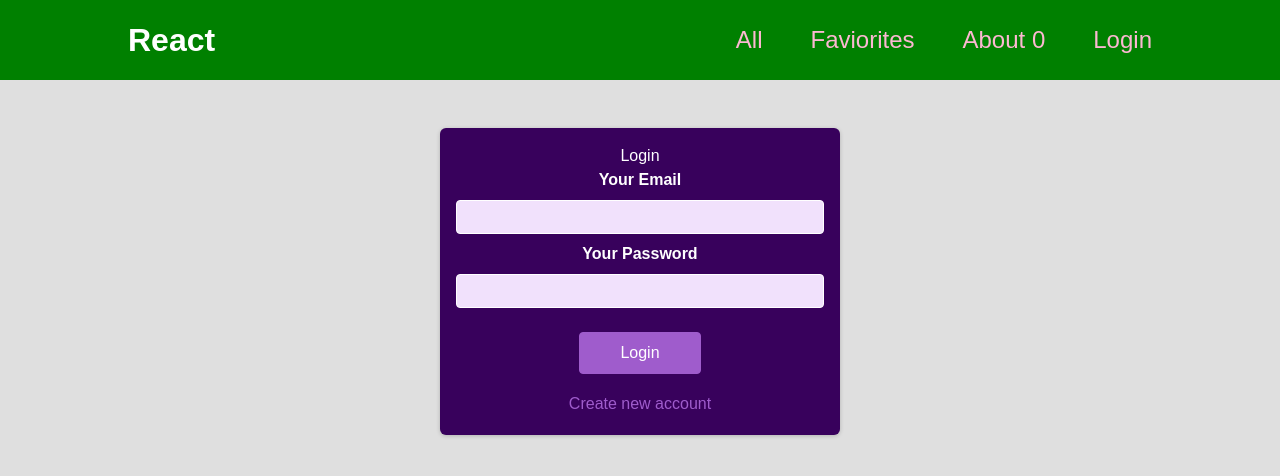
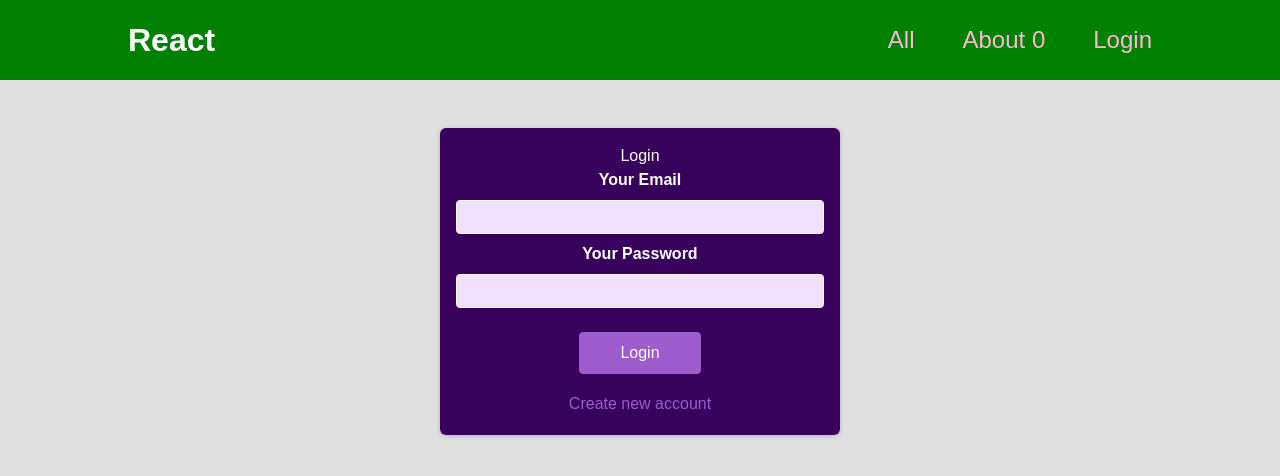
Before and after one commit to wwdfdo/react-form, a React (Create React App) app: page /login in a window 1280 px wide. Shown: the top 476 px of the page. Built offline with nearby package versions, Linux system fonts and the light colour scheme.

Commit message:
added logout

```diff
--- a/src/Components/Layout/Navigation.js
+++ b/src/Components/Layout/Navigation.js
@@ -4,9 +4,18 @@ import classes from "./Navigation.module.css";
 import { useContext } from "react";
 
 import FavoritesContext from "../../store/favorites-context";
+import AuthContext from "../../store/auth-context";
 
 const Navigation = () => {
   const favotitesCtx = useContext(FavoritesContext);
+
+  const authCtx = useContext(AuthContext);
+
+  const isLoggedIn = authCtx.isLoggedIn;
+
+  const logoutHandler = () => {
+    authCtx.logout();
+  };
 
   return (
     <header className={classes.header}>
@@ -16,17 +25,26 @@ const Navigation = () => {
           <li>
             <Link to="/">All</Link>
           </li>
+          {isLoggedIn && (
             <li>
               <Link to="/favorites">Faviorites</Link>
             </li>
+          )}
           <li>
             <Link to="/about">
               About <span>{favotitesCtx.totalFavorites}</span>
             </Link>
           </li>
+          {!isLoggedIn && (
             <li>
               <Link to="/login">Login</Link>
             </li>
+          )}
+          {isLoggedIn && (
+            <li>
+              <button onClick={logoutHandler}>Logout</button>
+            </li>
+          )}
         </ul>
       </nav>
     </header>
```
Also changed, not shown: src/Components/Auth/AuthForm.js (+24 -1 lines). Lines whose indentation alone changed are shown as unchanged.
